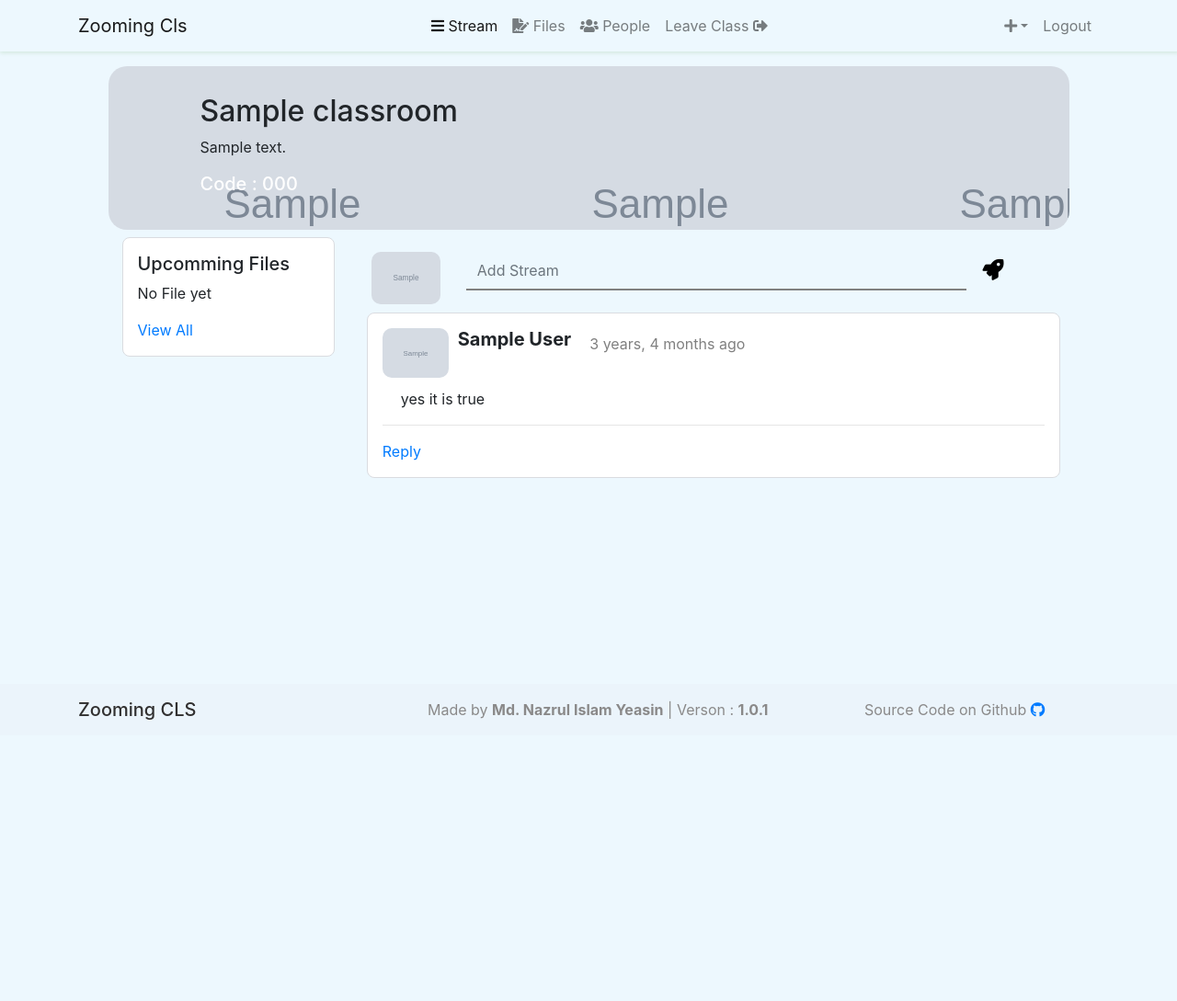
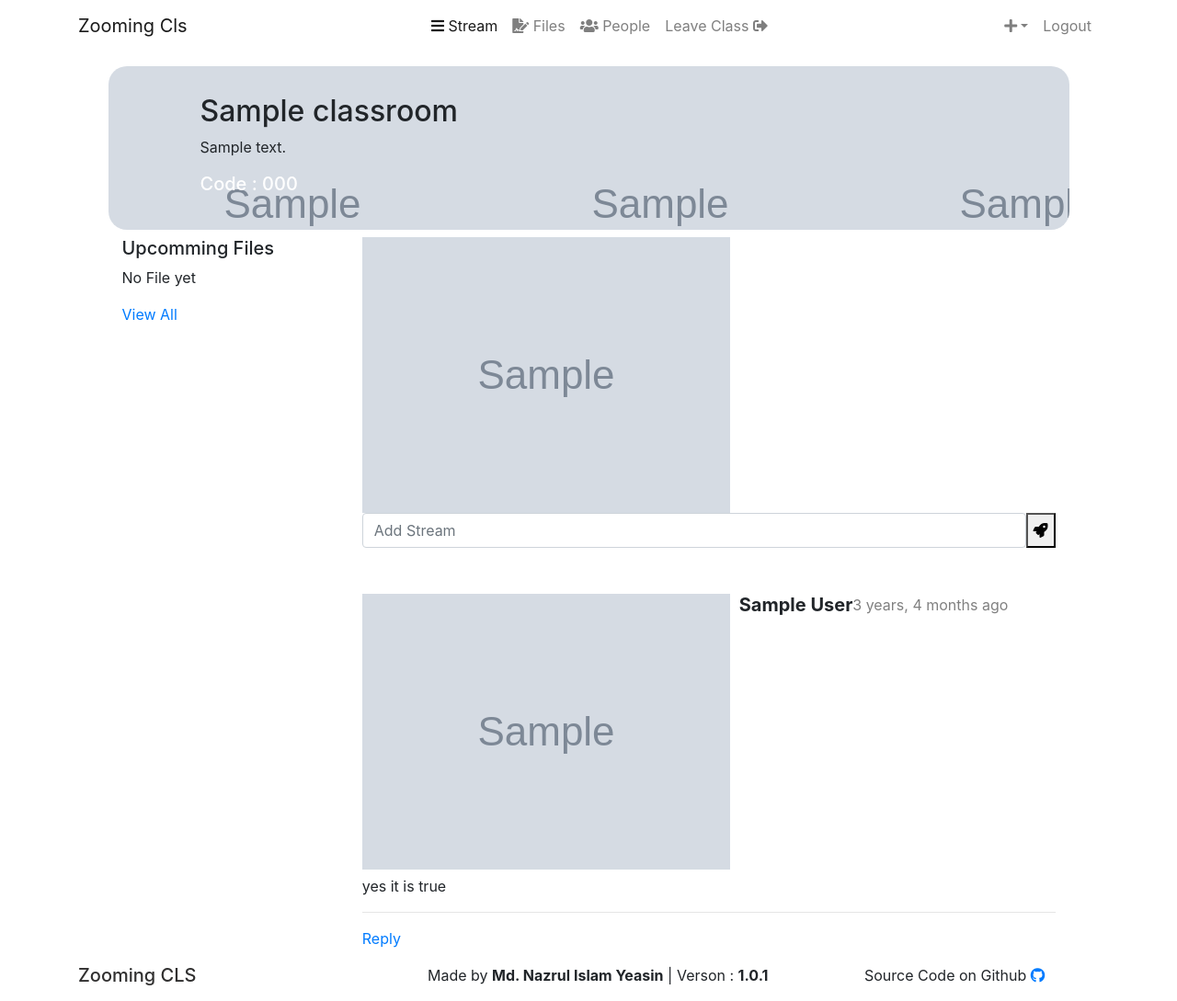
Before and after one commit to NavaprettamN/oneapi, a Django app: page /class/view/00000000-0000-0000-0000-000000000001/ in a window 1280 px wide. Shown: the whole page at 92% size. Before the commit the page ends 783 px from the top, so only its background shows below. Run offline with Django 3.2, Linux system fonts and the light colour scheme; a user stored in the database is signed in; tables that the repository leaves empty hold one stand-in row (values such as "Sample post"); grey boxes marked "Sample" are stand-in pictures; some libraries are stand-ins or nearby versions.

Commit message:
css changes 1

```diff
--- a/static/css/custom.css
+++ /dev/null
@@ -1,167 +0,0 @@
-{% load static %}
-/* All essential css of Website */
-body{
-    background-color: #edf8fe;
-}
-/* width */
-::-webkit-scrollbar {
-    width: 10px;
-  }
-
-  /* Track */
-  ::-webkit-scrollbar-track {
-    background: #edf8fe;
-  }
-
-  /* Handle */
-  ::-webkit-scrollbar-thumb {
-    background: #d4ebf7;
-  }
-
-  /* Handle on hover */
-  ::-webkit-scrollbar-thumb:hover {
-    background: #afd4e8;
-  }
-nav{
-    background-color: #edf8fe;
-    box-shadow: 0.5px 1px 4px 1px #d5eae1;
-    position: sticky;
-    top: 0;
-    left: 0;
-    right: 0;
-    z-index: 1;
-}
-
-nav .logo{
-    width: 100%; height: 37px;
-}
-footer{
-    background-color: #ebf4fb; color:#8a8989; float: left;width: 100%;bottom: 0;
-    position: fixed;z-index: 200;
-
-}
-/* end code of essential */
-.main_section {
-    padding:100px 50px;
-
-}
-.main_section h1{
-    font-family: 'Gill Sans', 'Gill Sans MT', Calibri, 'Trebuchet MS', sans-serif;
-    font-weight: bolder;
-    font-size: 4rem;
-}
-
-.main_section button{
-    border: none;
-
-}
-.filebox{
-    background-color: white;
-    border: 0.0625rem solid #dadce0;
-    -webkit-border-radius: 0.5rem;
-    border-radius: 0.5rem;
-    padding: 1rem;
-    width: 100%;
-}
-.sendbox{
-    background-color:transparent;
-    /* border: 0.0625rem solid #dadce0; */
-    padding: 1rem;
-    width: 100%;
-    position: relative;
-    height: auto;
-    overflow:visible;
-
-
-}
-.sendbox form{
-    width: 85%;
-    position: absolute;
-    right:0;
-}
-.sendbox img{
-    width: 10%;
-    position: absolute;
-    left: 10px;
-    border-radius: 10px;
-
-}
-.sendbox button{
-    margin: 1px 10px;
-    border:none;
-    background: transparent;
-    padding: 7px;
-
-}
-
-.sendbox input[type=text]{
-    width: 85%;
-    border:none;
-    border-bottom: 2px solid gray;
-    border-radius: 0px;
-    background-color: transparent;
-}
-
-.sendbox input[type=text]:focus{
-    border:none;
-    border-bottom: 2px solid gray;
-    border-radius: 0px;
-    background: transparent;
-}
-.sendbox button i{
-    font-size: 23px;
-}
-.stream{
-    margin:5px;
-    background-color: white;
-    border: 0.0625rem solid #dadce0;
-    -webkit-border-radius: 0.5rem;
-    border-radius: 0.5rem;
-    padding: 1rem;
-    width: 100%;
-
-
-}
-.stream img{
-    width:10%;
-    border-radius: 10px;
-    float: left;
-}
-.stream p{
-    margin: 5px 20px;
-}
-
-
-/* student dashbaord css of Class box */
-.class_box{
-    background-color: white;
-    border: 0.0625rem solid #dadce0;
-    -webkit-border-radius: 0.5rem;
-    border-radius: 0.5rem;
-    padding: 1rem;
-    width: 100%;
-    overflow: hidden;
-    position: relative;
-    height: auto;
-}
-.class_box h4{
-    margin-top:5px;
-    font-family: Georgia, 'Times New Roman', Times, serif;
-    margin-bottom: 0;
-}
-.class_box img{
-    background-repeat: no-repeat;
-    background-size: cover;
-    width: 100%;
-    margin: none;
-}
-.class_box .img{
-    position:absolute;
-    top:35%;
-    right:20px;
-    width:20%;
-    height:auto;
-}
-.class_box a{
-    margin-top: 3px !important;
-}
--- a/templates/base/header.html
+++ b/templates/base/header.html
@@ -1,3 +1,5 @@
+{% load static %}
+
 <nav class="navbar navbar-expand-md navbar-light "  >
     <div class="container">
       {% if user.is_authenticated %}
@@ -9,13 +11,13 @@
       {% elif user.is_student %}
       <a class="navbar-brand" href="{% url 'student' %}">
 
-        <img src="{% static 'others/logo.png' %}" class="logo"  alt="" >
+        <img src="{% static 'others/logo_intelact.png' %}" class="logo"  alt="" >
     </a>
     {% endif %}
       {% else %}
       <a class="navbar-brand" href="{% url 'index' %}">
 
-        <img src="{% static 'others/logo.png' %}" class="logo"  alt="" >
+        <img src="{% static 'others/logo_intelact.png' %}" class="logo"  alt="" >
     </a>
 
       {% endif %}
```
Also changed, not shown: templates/index.html (+5 -5 lines), media/others/image1.jpg (added), media/others/logo_intelact.png (renamed from media/others/logo.png).
